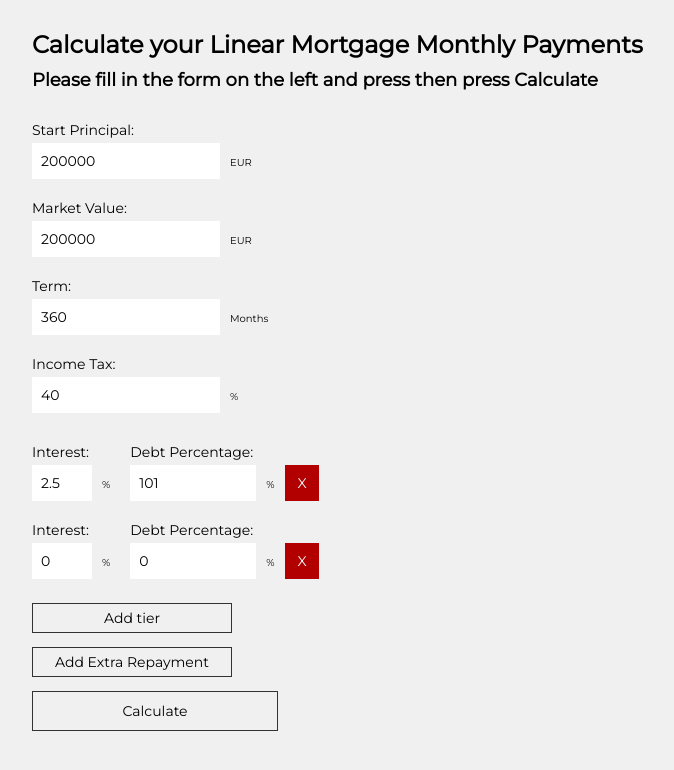
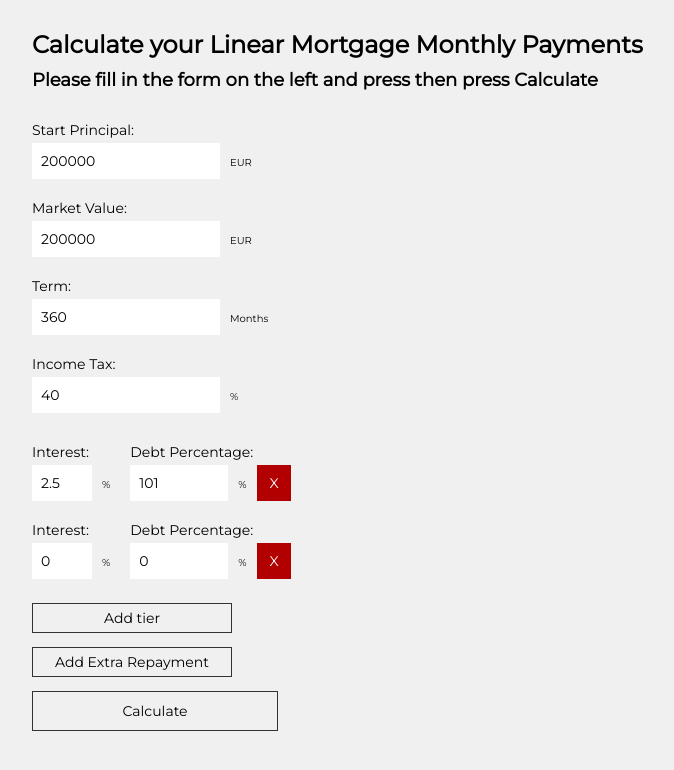
Before and after one commit to lealoureiro/mortgage-calculator-web, a React (Create React App) app: page / in a window 1280 px wide. Both pictures are taken after a click on the button "Add tier". Shown: the top 770 px of the page, without its empty margins (48-722 px from the left). Built offline with nearby package versions, Linux system fonts and the light colour scheme.

Commit message:
minor styling improvements

```diff
--- a/src/components/ExtraRepaymentInput.js
+++ b/src/components/ExtraRepaymentInput.js
@@ -42,7 +42,7 @@ class ExtraRepaymentInput extends Component {
             <FieldSet>
               <label htmlFor="amountFiled">Amount:</label>
               <input className="amount" value={amount} id="amount" type="number" step="1" onChange={this.handleChange} ref={this.amount} />
-              <Span>EUR</Span>
+              <Span>€</Span>
             </FieldSet>
 
             {<button className="delete" type="button" onClick={this.handleDelete}>X</button> }
--- a/src/components/InterestTierInput.js
+++ b/src/components/InterestTierInput.js
@@ -41,8 +41,9 @@ class InterestTierInput extends Component {
           <Span>%</Span>
         </FieldSet>
 
-        { showDeleteButton && <button className="delete" type="button" onClick={this.handleDelete}>X</button> }
-
+        <div style={{width:'35px'}}>
+          { showDeleteButton && <button className="delete" type="button" onClick={this.handleDelete}>X</button> }
+        </div>
       </StyledInterestTierInput>
     );
   }
--- a/src/components/styles.js
+++ b/src/components/styles.js
@@ -57,7 +57,7 @@ export const StyledInterestTierInput = styled.div`
   }
 
   .debtPercentage {
-    width: 126px;
+    width: 98px;
   }
 
   .interest {
```
